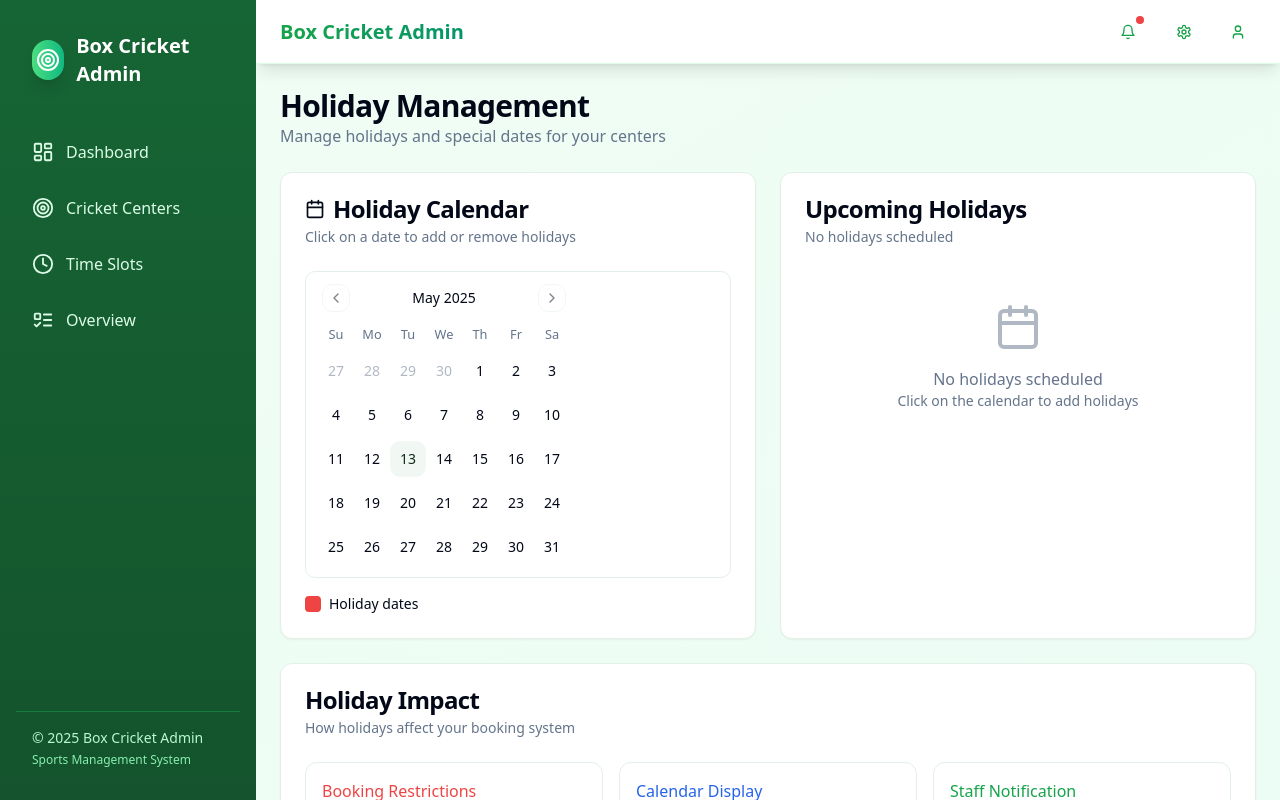
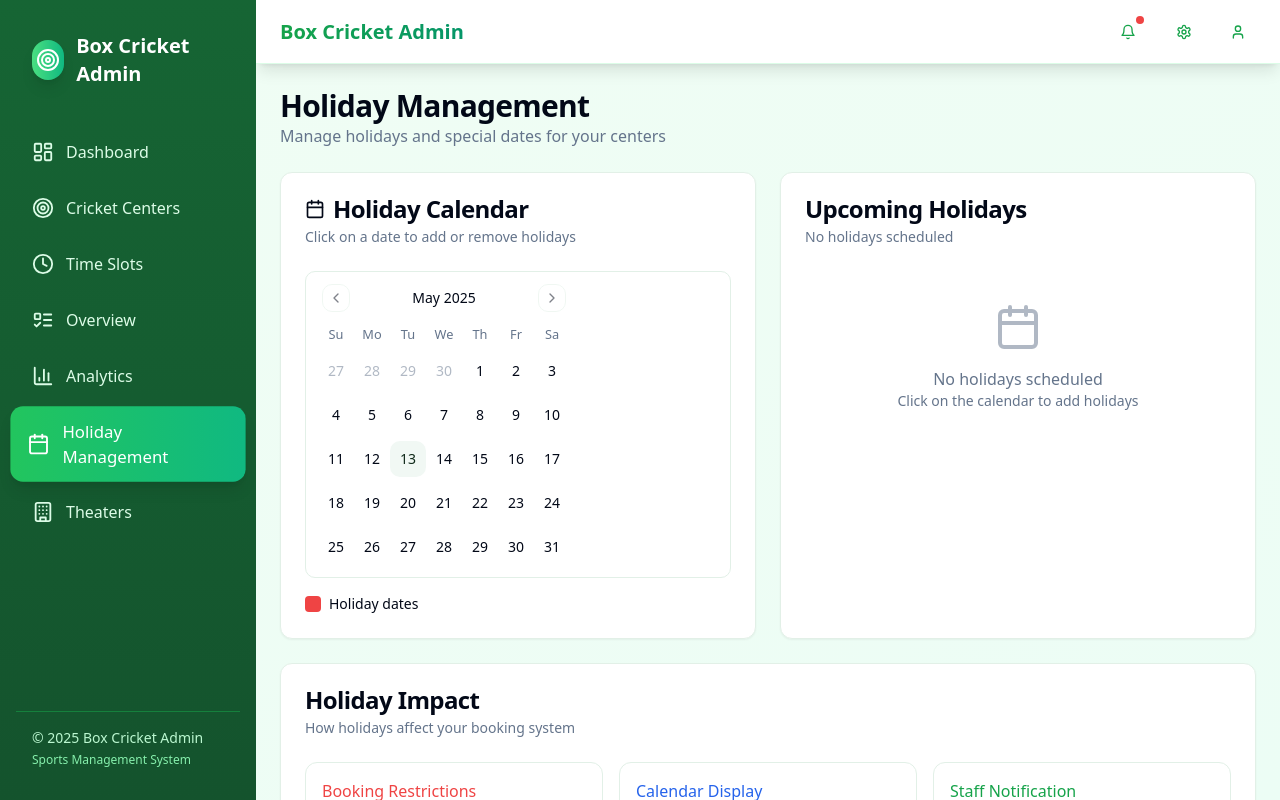
Before and after one commit to Thunder-Develops-05/slot-scheduler-cinema-admin-79, a React (Vite) app: page /holidays in a window 1280 px wide. Built offline with nearby package versions, Linux system fonts and the light colour scheme; sample sign-in values are in the browser's storage.

Commit message:
Fix: Show missing admin features
Ensure the "Add Holiday", "Book Slots", and "Analytics" options are visible and accessible within the admin interface. This may involve checking component rendering, routing, and access control.

```diff
--- a/src/components/layout/Sidebar.tsx
+++ b/src/components/layout/Sidebar.tsx
@@ -2,13 +2,16 @@
 import React from 'react';
 import { Link, useLocation } from 'react-router-dom';
 import { cn } from '@/lib/utils';
-import { LayoutDashboard, Target, Clock, ListTodo } from 'lucide-react';
+import { LayoutDashboard, Target, Clock, ListTodo, BarChart3, Calendar, UserPlus, Building } from 'lucide-react';
 
 const navItems = [
   { icon: LayoutDashboard, label: 'Dashboard', href: '/' },
   { icon: Target, label: 'Cricket Centers', href: '/centers' },
   { icon: Clock, label: 'Time Slots', href: '/time-slots' },
-  { icon: ListTodo, label: 'Overview', href: '/overview' }
+  { icon: ListTodo, label: 'Overview', href: '/overview' },
+  { icon: BarChart3, label: 'Analytics', href: '/analytics' },
+  { icon: Calendar, label: 'Holiday Management', href: '/holidays' },
+  { icon: Building, label: 'Theaters', href: '/theaters' }
 ];
 
 const Sidebar = () => {
--- a/src/pages/CenterOverview.tsx
+++ b/src/pages/CenterOverview.tsx
@@ -1,12 +1,11 @@
-
 import React from 'react';
-import { useParams, Link } from 'react-router-dom';
+import { useParams, Link, useNavigate } from 'react-router-dom';
 import Layout from '@/components/layout/Layout';
 import { Card, CardContent, CardHeader, CardTitle } from '@/components/ui/card';
 import { Button } from '@/components/ui/button';
 import { Badge } from '@/components/ui/badge';
 import { useAppContext } from '@/context/AppContext';
-import { ArrowLeft, Clock, Users, DollarSign, Calendar, Phone, MapPin } from 'lucide-react';
+import { ArrowLeft, MapPin, Users, Clock, Calendar, UserPlus } from 'lucide-react';
 
 const CenterOverview = () => {
   const { centerId } = useParams<{ centerId: string }>();
@@ -16,6 +15,7 @@ const CenterOverview = () => {
     getTodayBookingsForCenter,
     getPaymentHistoryForCenter
   } = useAppContext();
+  const navigate = useNavigate();
 
   if (!centerId) {
     return <div>Center not found</div>;
@@ -70,6 +70,11 @@ const CenterOverview = () => {
           <Button asChild>
             <Link to={`/centers/${centerId}/time-slots`}>
               Manage Time Slots
+            </Link>
+          </Button>
+          <Button asChild>
+            <Link to={`/centers/${centerId}/manual-booking`}>
+              Manual Booking
             </Link>
           </Button>
         </div>
```
